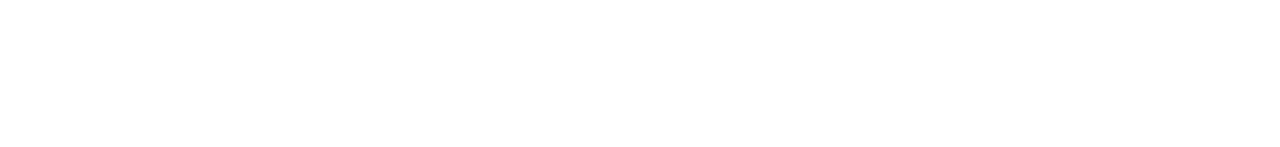
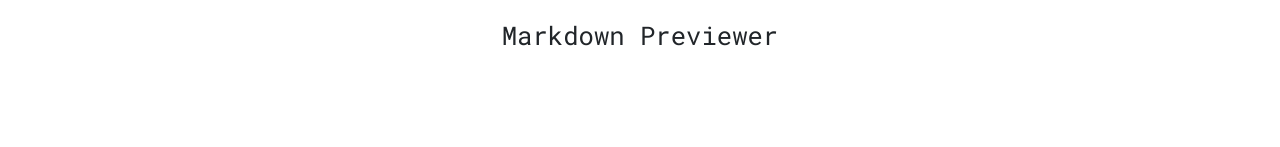
Before and after one commit to jodaz/markdown-previewer, a React (Create React App) app: page / in a window 1280 px wide. Shown: the top 147 px of the page. Built offline with nearby package versions, Linux system fonts and the light colour scheme; the HTML template or start-up script is replaced by a standard one.

Commit message:
add header to app

```diff
--- a/public/index.html
+++ b/public/index.html
@@ -10,10 +10,9 @@
     <title>Markdown Previewer</title>
     <link href="https://stackpath.bootstrapcdn.com/bootstrap/4.2.1/css/bootstrap.min.css" rel="stylesheet" integrity="sha384-GJzZqFGwb1QTTN6wy59ffF1BuGJpLSa9DkKMp0DgiMDm4iYMj70gZWKYbI706tWS" crossorigin="anonymous">
     <link href="https://fonts.googleapis.com/css?family=Roboto|Roboto+Mono" rel="stylesheet">
-
   </head>
   <body>
     <noscript>You need to enable JavaScript to run this app.</noscript>
-    <div id="root" class="container h-100"></div>
+    <div id="root" class="h-100"></div>
   </body>
 </html>
--- a/src/App.css
+++ b/src/App.css
@@ -1,5 +1,7 @@
-.App-inner {
-  padding: 0.6rem;
+.header {
+  font-family: "Roboto Mono", mono;
+  font-size: 1.3rem;
+  padding-top: 1.1rem;
 }
 .editor {
   width: 100%;
@@ -7,17 +9,18 @@
   font-family: "Roboto Mono", mono;
   letter-spacing: 1px;
   resize: none;
-  margin-top: 30px;
 }
 .previewer {
   width: 100%;
   height: 300px;
   overflow: scroll;
   overflow-x: hidden;
-  margin-top: 30px;
 }
 
 @media (min-width: 1200px) {
+  .header {
+    font-size: 1.6rem;
+  }
   .editor,
   .previewer {
     height: 500px;
--- a/src/App.js
+++ b/src/App.js
@@ -17,6 +17,16 @@
   return(
     <div className="col-md-6">
       <div id="preview" className="previewer" dangerouslySetInnerHTML={props.data}>
+      </div>
+    </div>
+  );
+}
+
+const Header = () => {
+  return(
+    <div className="row header">
+      <div className="col-12">
+        <h1 className="text-center">Markdown Previewer</h1>
       </div>
     </div>
   );
@@ -43,12 +53,15 @@
 
   render() {
     return (
+      <div className="container h-100">
+        <Header />
         <div className="row h-100 align-items-center">
           <Editor
             markdown={this.state.markdown}
             onChange={this.handleChange}
           />
           <Previewer data={this.getRawHtml()} />
+        </div>
       </div>
     );
   }
```
Lines whose indentation alone changed are shown as unchanged.
